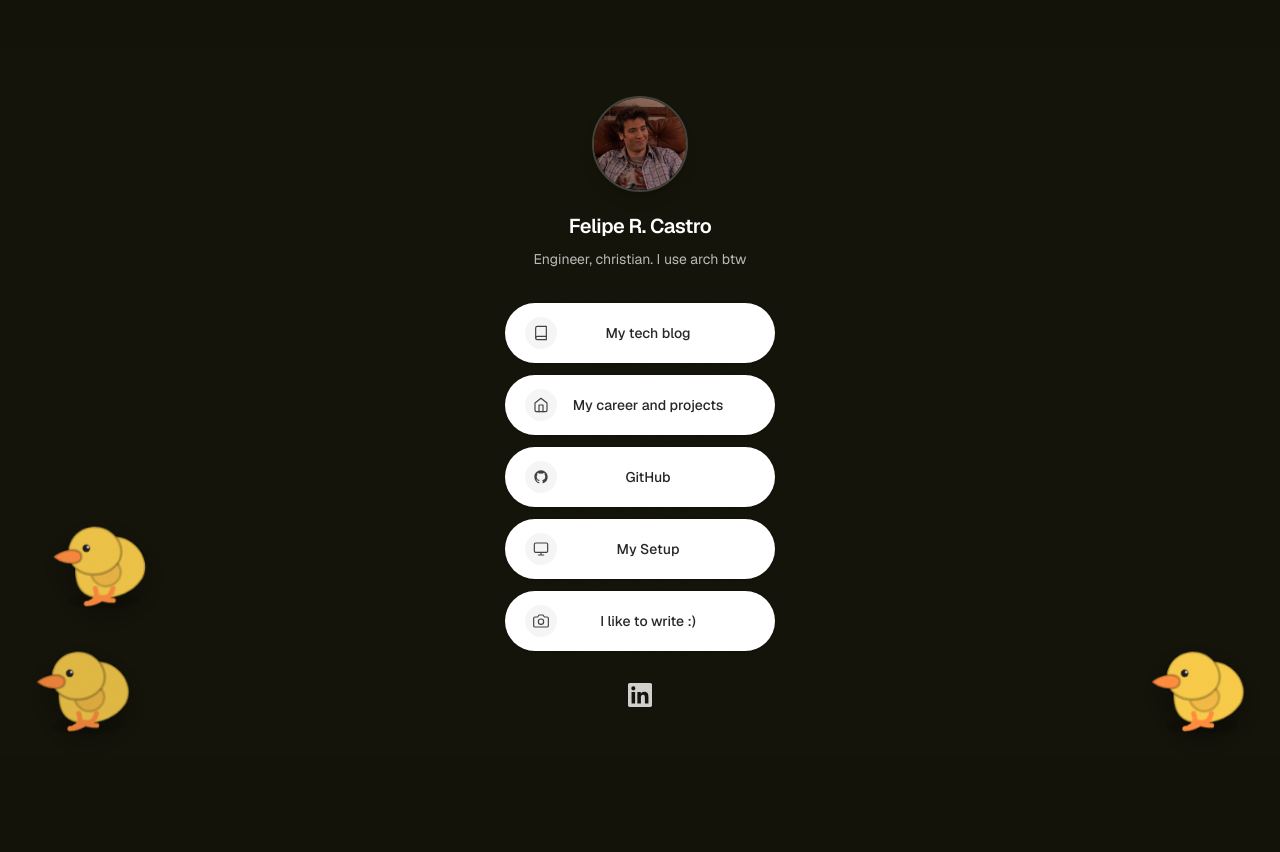
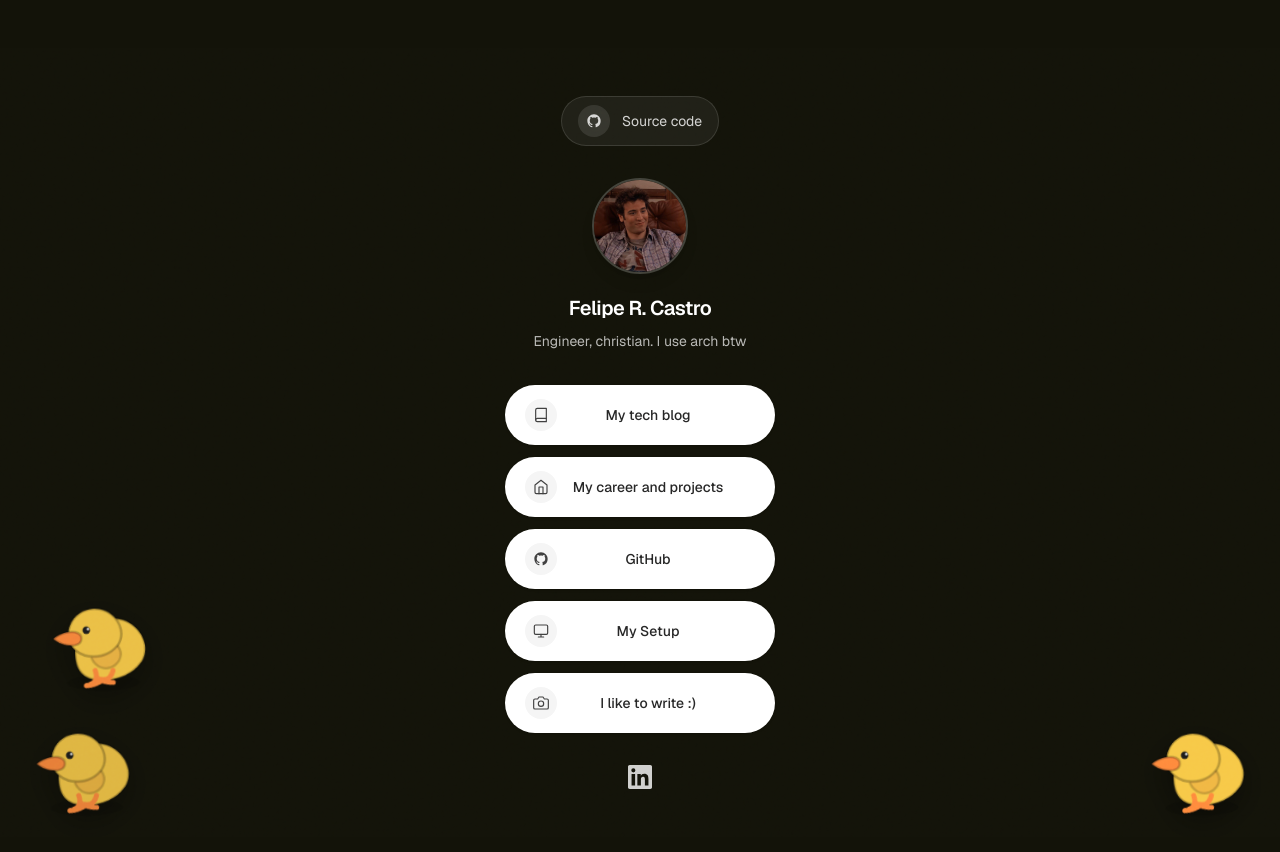
Before and after one commit to castroofelipee/felipe-linktree, a Next.js app: page / in a window 1280 px wide. Shown: the top 852 px of the page. Before the commit the page ends 803 px from the top, so only its background shows below. Built offline with nearby package versions, Linux system fonts and the light colour scheme; no server answers.

Commit message:
Show source code reference on homepage

```diff
--- a/app/page.tsx
+++ b/app/page.tsx
@@ -4,15 +4,19 @@ import { ProfileInfo } from '@/components/profile/ProfileInfo'
 import { LinkList } from '@/components/links/LinkList'
 import { SocialLinks } from '@/components/social/SocialLinks'
 import { WalkingPapo } from '@/components/papo/WalkingPapo'
+import { SourceCodeReference } from '@/components/source/SourceCodeReference'
 import { profile } from '@/lib/data/profile'
 import { links } from '@/lib/data/links'
 import { socials } from '@/lib/data/socials'
+import { sourceCodeLink } from '@/lib/data/source-code'
 
 export default function HomePage() {
   return (
     <FilmFrame>
       <>
         <div className="flex flex-col items-center gap-8 px-6 py-12">
+          <SourceCodeReference link={sourceCodeLink} />
+
           <div className="flex flex-col items-center gap-5">
             <ProfilePhoto
               src={profile.photoSrc}
```
